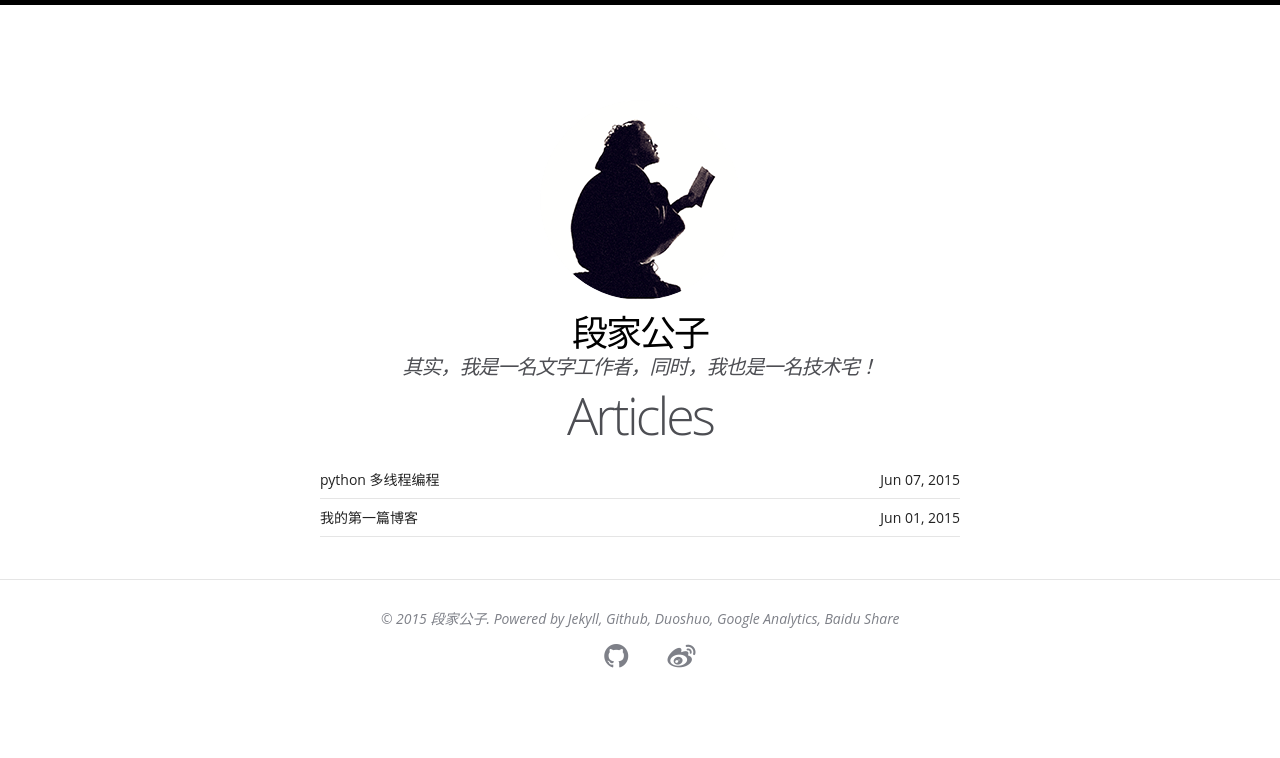
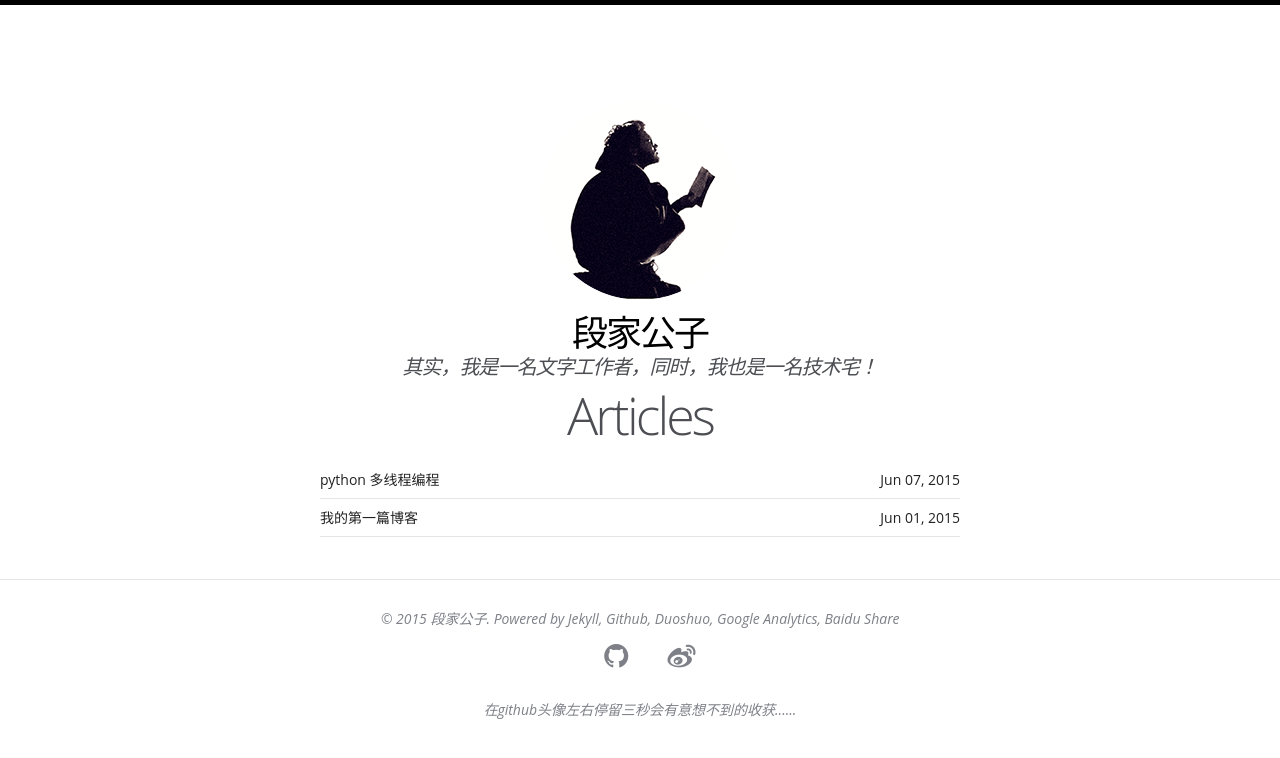
Before and after one commit to 1oscar/1oscar.github.io, a Jekyll site: the page built from blog.html, in a window 1280 px wide. Shown: the top 758 px of the page. Built offline with Jekyll 4.4.1, drawn with Linux system fonts in a browser that asks for light colours; some web fonts are replaced; Markdown is read by kramdown in place of the engine named in the settings; comment, search, counter and statistics services are not loaded.

Commit message:
update surprise

```diff
--- a/_includes/footer.html
+++ b/_includes/footer.html
@@ -24,7 +24,9 @@
 <!-- cnzz -->
 <!-- cnzz -->
 </div><!-- /.social-icons -->
-
+<span>
+     在github头像左右停留三秒会有意想不到的收获......
+ </span>
 <!-- google 统计 -->
 <script>
 (function(i,s,o,g,r,a,m){i['GoogleAnalyticsObject']=r;i[r]=i[r]||function(){
--- a/project.html
+++ b/project.html
@@ -220,7 +220,7 @@ if(isOnPc) {
 <!-- cnzz -->
 </div><!-- /.social-icons -->
 <span>
-    在github头像左右空格停留三秒会有意想不到的收获......
+    在github头像左右停留三秒会有意想不到的收获......
 </span>
   </footer>
 </div><!-- /.footer-wrapper -->
```
